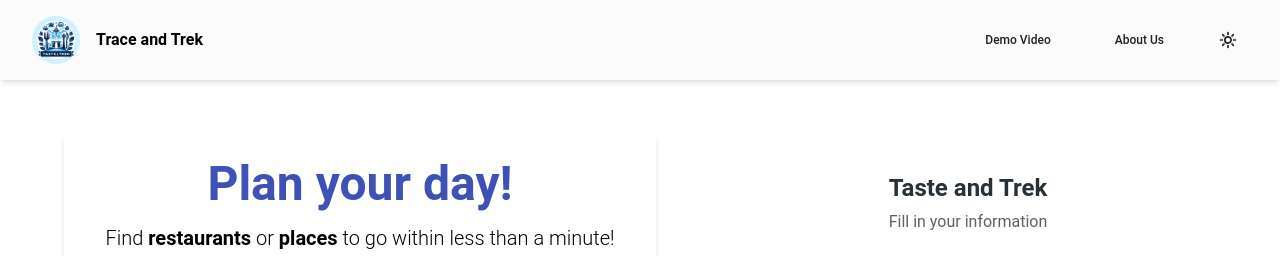
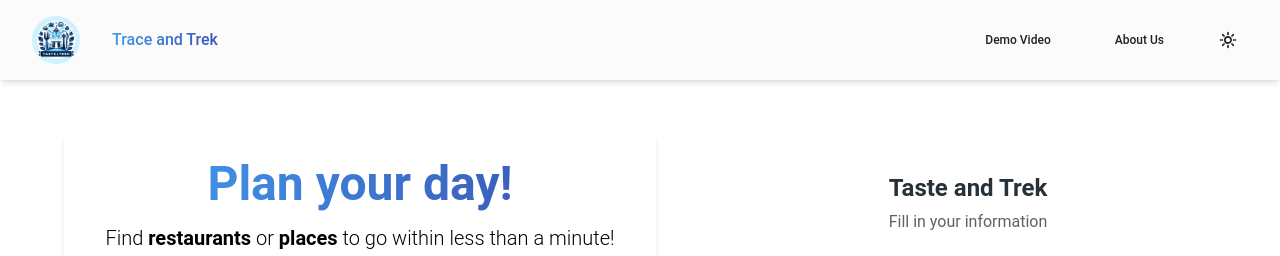
Before and after one commit to autoastt/taste-and-trek, a React (Vite) app: page / in a window 1280 px wide. Shown: the top 256 px of the page. Built offline with nearby package versions, Linux system fonts and the light colour scheme; no server answers.

Commit message:
gradient

```diff
--- a/index.html
+++ b/index.html
@@ -2,7 +2,7 @@
 <html lang="en">
   <head>
     <meta charset="UTF-8" />
-    <link rel="icon" type="image/svg+xml" href="/vite.svg" />
+    <link rel="icon" type="image/png" href="/src/assets/logo.png" />
     <meta name="viewport" content="width=device-width, initial-scale=1.0" />
     <title>Taste and Trek</title>
   </head>
--- a/src/components/Instruction.jsx
+++ b/src/components/Instruction.jsx
@@ -3,7 +3,7 @@ import { Typography } from "@material-tailwind/react";
 const Instruction = () => {
   return (
     <div>
-      <Typography className="text-indigo-500 dark:text-darky3 text-5xl font-bold text-center pb-4 pt-8">
+      <Typography className="bg-gradient-to-r from-blue-400 to-indigo-600 text-transparent bg-clip-text dark:from-darky3 dark:via-teal-400 dark:to-indigo-600 text-5xl font-bold text-center pb-4 pt-8">
         Plan your day!<br></br>
       </Typography>
       <Typography className="text-xl text-center dark:text-white" color="black">
--- a/src/components/NavbarSimple.jsx
+++ b/src/components/NavbarSimple.jsx
@@ -83,9 +83,9 @@ export default function NavbarSimple() {
         >
           Taste and Trek (LOGO)
         </Typography> */}
-        <div id="name" class="flex items-center">
+        <div id="name" class="flex items-center text-black">
           <img src="/src/assets/logo.png" class="mr-4 size-12 rounded-full"/>
-          <Typography variant="h6" color="black" class="flex-grow text-right font-medium py-2 px-4 dark:text-darky4">Trace and Trek</Typography>
+          <span class="bg-gradient-to-r from-blue-400  to-indigo-600 inline-block text-transparent bg-clip-text text-base flex-grow text-right font-medium py-2 px-4 dark:to-darky3">Trace and Trek</span>
         </div>
 
         <div className="hidden lg:block">
```
